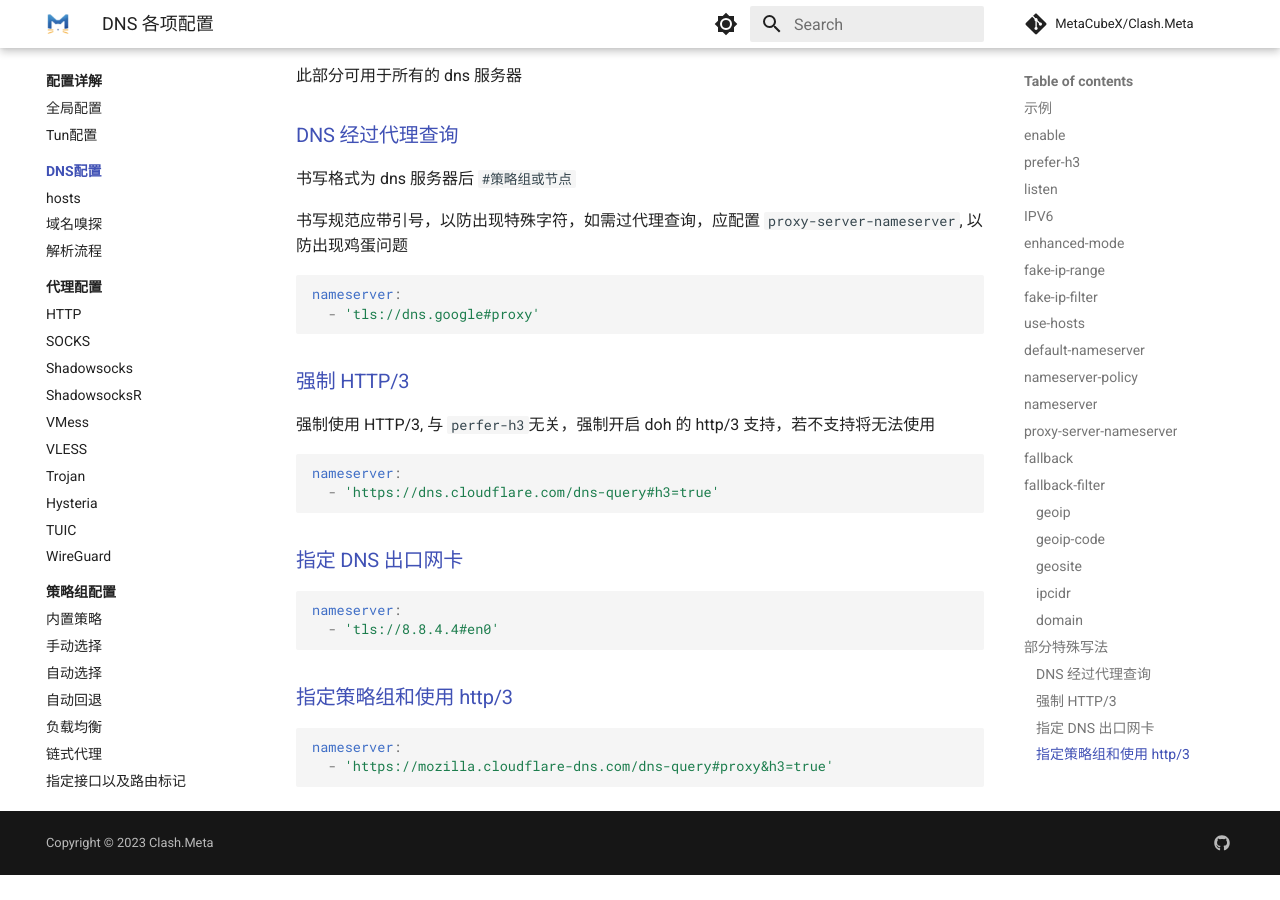
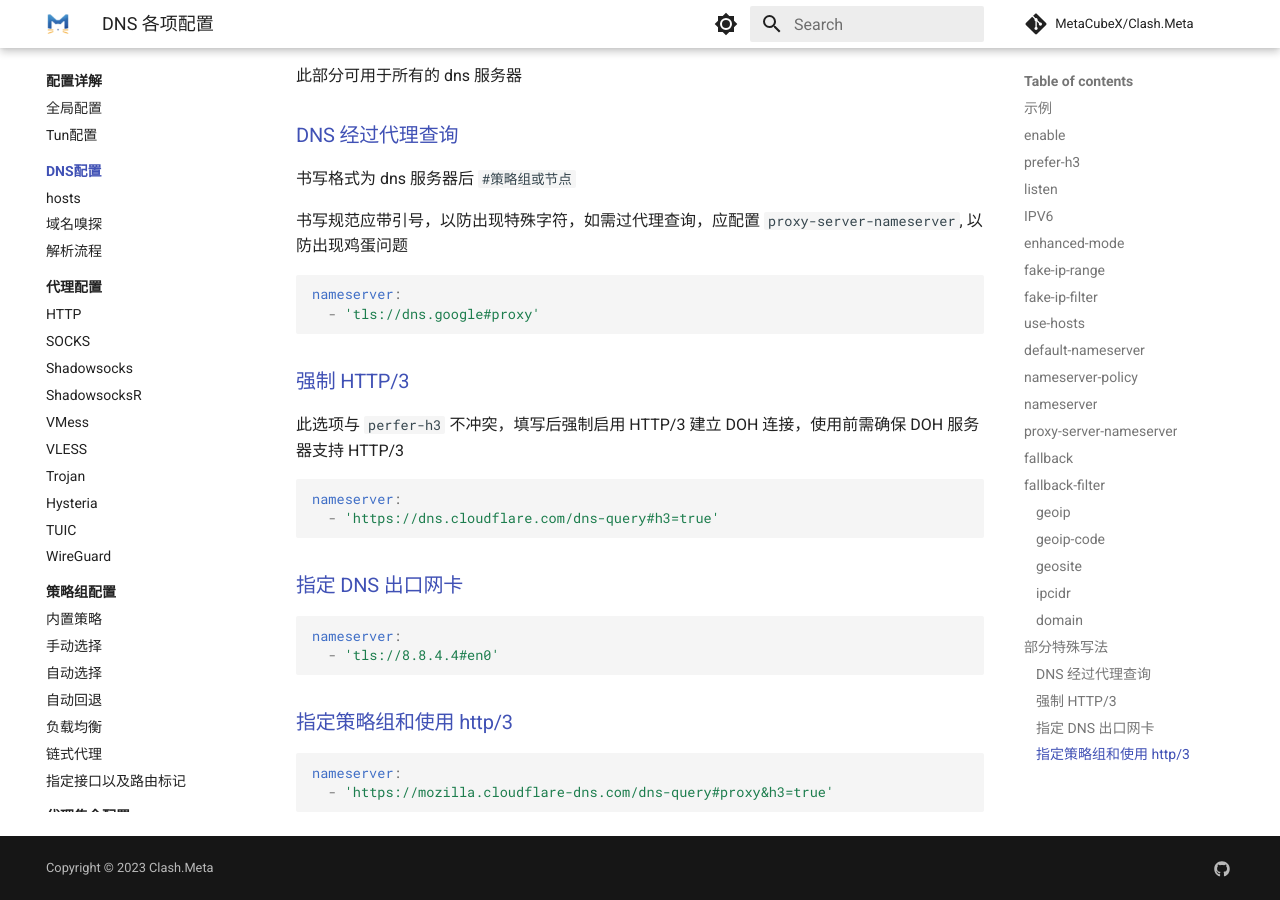
Before and after one commit to MetaCubeX/Meta-Docs, an MkDocs documentation site: the page built from docs/config/dns/index.md, in a window 1280 px wide and 900 px high, scrolled down 5305 px. Built offline with MkDocs 1.6.1 and Material for MkDocs 9.7.7, drawn with Linux system fonts in a browser that asks for light colours; comment, search, counter and statistics services are not loaded; before the commit the page ends 6180 px from its top, so only the background shows below that.

Commit message:
Update index.md

````diff
--- a/docs/config/dns/index.md
+++ b/docs/config/dns/index.md
@@ -253,7 +253,7 @@ nameserver:
 
 ### 强制 HTTP/3
 
-强制使用 HTTP/3, 与 `perfer-h3`无关，强制开启 doh 的 http/3 支持，若不支持将无法使用
+此选项与 `perfer-h3` 不冲突，填写后强制启用 HTTP/3 建立 DOH 连接，使用前需确保 DOH 服务器支持 HTTP/3
 
 ```yaml
 nameserver:
````
